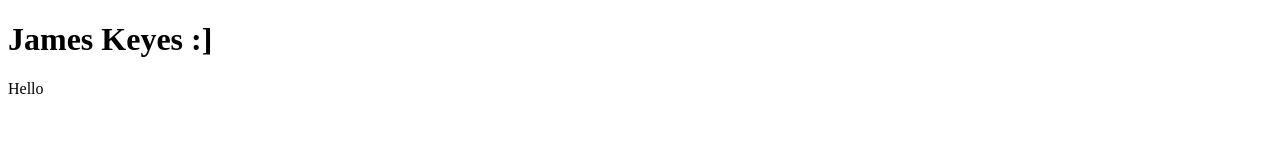
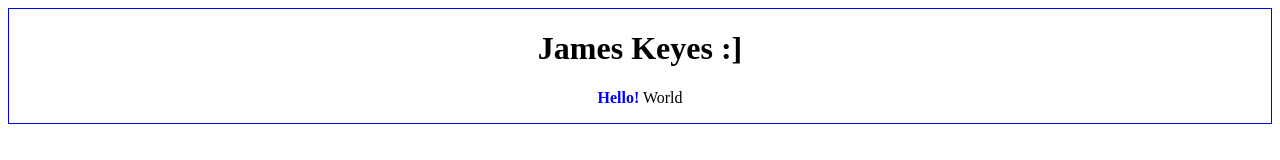
Before and after one commit to James5136/SE111_22_202320, a plain HTML site: page w1/index.html in a window 1280 px wide. Drawn offline with Linux system fonts and the light colour scheme.

Commit message:
end of w1d2 demo

```diff
--- a/w1/index.html
+++ b/w1/index.html
@@ -12,11 +12,12 @@
 </head>
 <body>
 
-    <div style="border:1px soild blue">
-        <h1>James Keyes :]</h1>
+    <div style="border:1px solid blue">
+        <h1 style="text-align: center">James Keyes :]</h1>
 
         <!--Write at least 4 sentences down below-->
-        <p>Hello </p>
+        <p style="text-align: center"> <b style="color: blue">Hello!</b> World </p>
+
     </div>
 </body>
 </html>
```
